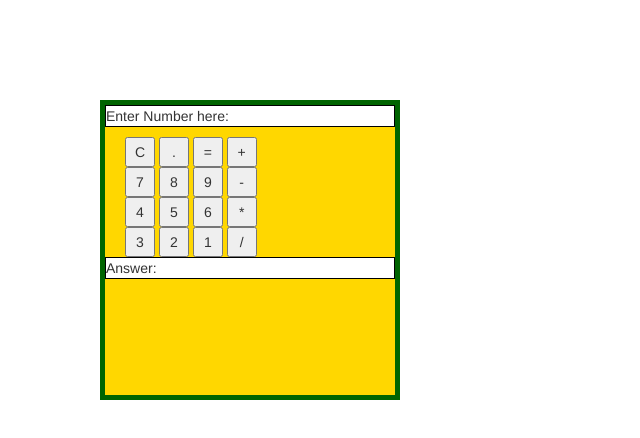
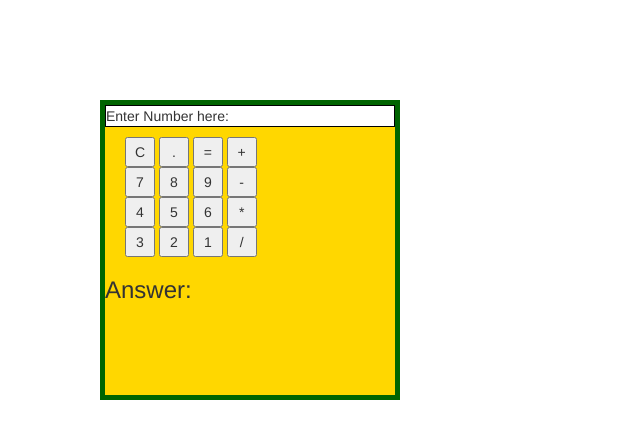
Before and after one commit to benjamin-johnson1010/weekendChallenge3, a website: page public/index.html in a window 1280 px wide. Shown: the whole page, without its empty margins (0-640 px from the left). Drawn offline with Linux system fonts and the light colour scheme.

Commit message:
new commit

```diff
--- a/public/index.html
+++ b/public/index.html
@@ -39,7 +39,7 @@
       <button class="math-button" data-type="divide">/</button>
     </div>
     <div class="displayAnswer">
-      <p>Answer:</p>
+      <h3>Answer:</h3>
     </div>
   </div>
 </body>
```
